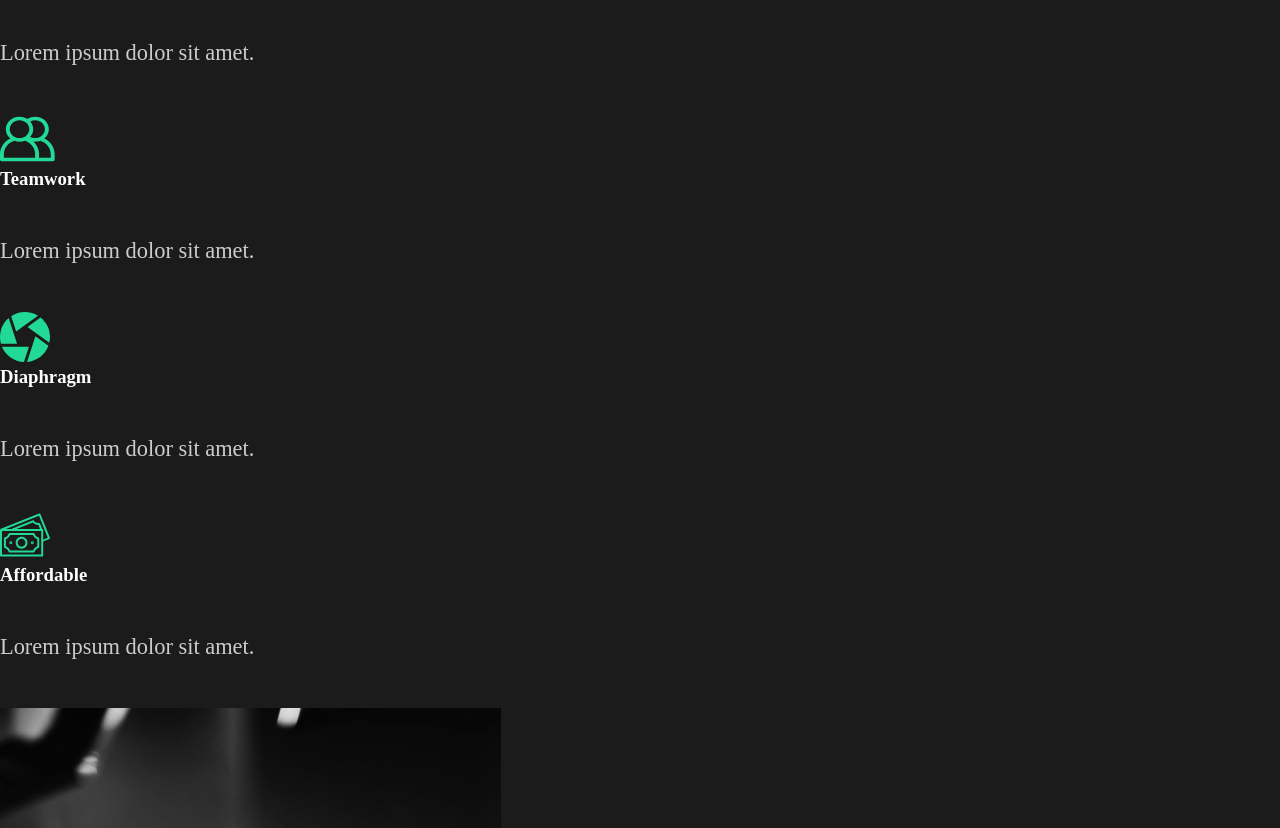
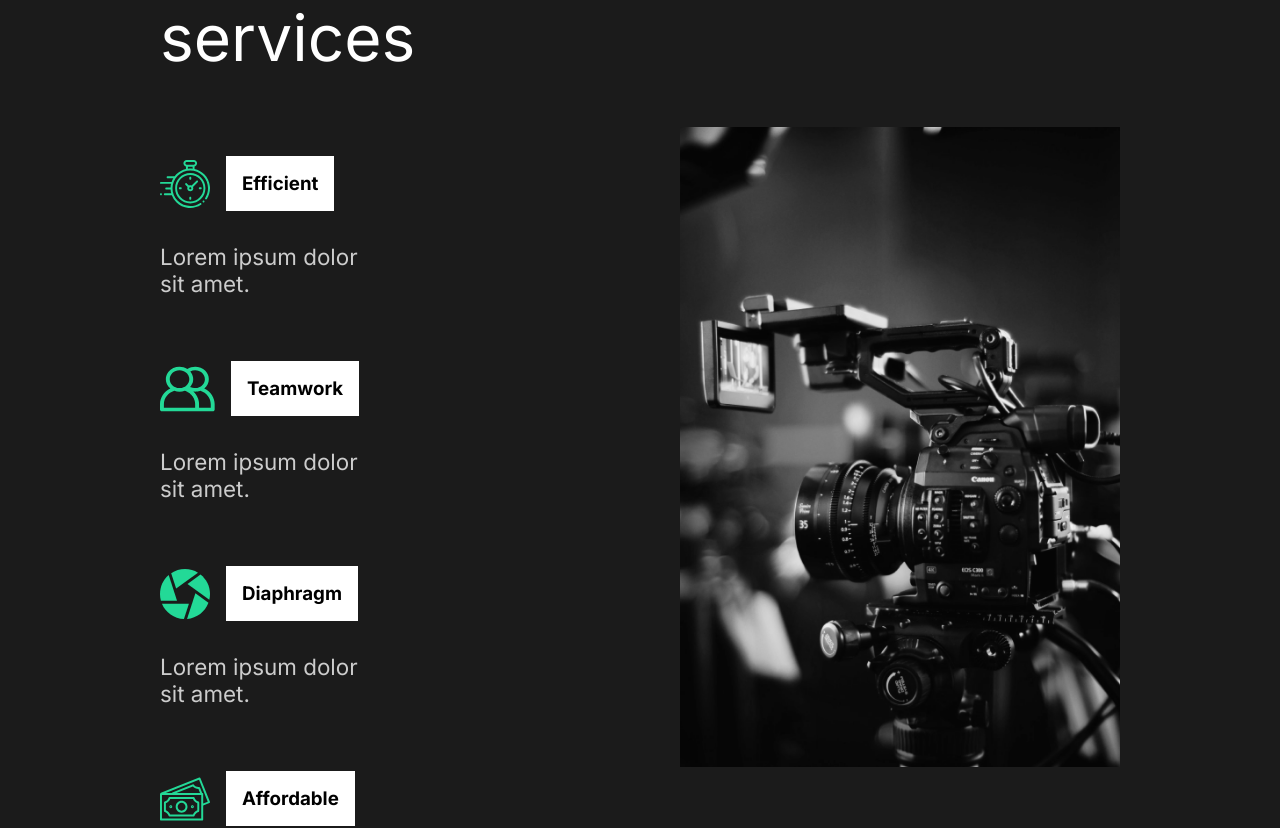
Before and after one commit to DevCarlosGuerrero/react-mock-portfolio, a React (Create React App) app: page / in a window 1280 px wide. Shown: the part 962-1790 px from the top of the page. Built offline with nearby package versions, Linux system fonts and the light colour scheme.

Commit message:
6. Styling Services

```diff
--- a/public/index.html
+++ b/public/index.html
@@ -1,14 +1,16 @@
 <!DOCTYPE html>
 <html lang="en">
+
 <head>
   <meta charset="utf-8" />
   <link rel="icon" href="%PUBLIC_URL%/favicon.ico" />
   <meta name="viewport" content="width=device-width, initial-scale=1" />
   <meta name="theme-color" content="#000000" />
-    <meta
-      name="description"
-      content="Web site created using create-react-app"
-    />
+  <meta name="description" content="Web site created using create-react-app" />
+  <!-- Google Fonts -->
+  <link rel="preconnect" href="https://fonts.googleapis.com">
+  <link rel="preconnect" href="https://fonts.gstatic.com" crossorigin>
+  <link href="https://fonts.googleapis.com/css2?family=Inter:wght@400;700&family=Lobster&display=swap" rel="stylesheet">
   <link rel="apple-touch-icon" href="%PUBLIC_URL%/logo192.png" />
   <!--
       manifest.json provides metadata used when your web app is installed on a
@@ -26,6 +28,7 @@
     -->
   <title>React App</title>
 </head>
+
 <body>
   <noscript>You need to enable JavaScript to run this app.</noscript>
   <div id="root"></div>
@@ -40,4 +43,5 @@
       To create a production bundle, use `npm run build` or `yarn build`.
     -->
 </body>
+
 </html>
--- a/src/components/AboutSection.js
+++ b/src/components/AboutSection.js
@@ -4,8 +4,9 @@
 
 import home1 from '../img/home1.png';
 
-// Import Styled
+// Import Styles
 import styled from 'styled-components';
+import { StyledAbout, StyledDescription, StyledImage, StyledHide } from '../styles';
 
 const AboutSection = () => {
     return (
@@ -32,41 +33,4 @@
     );
 };
 
-// Styled Components
-
-const StyledAbout = styled.div`
-    min-height: 90vh;
-    display: flex;
-    align-items: center;
-    justify-content: space-between;
-    padding: 5rem 10rem;
-    color: #fff;
-
-`;
-
-const StyledDescription = styled.div`
-    flex: 1;
-    padding-right: 5rem;
-
-    h2 {
-        font-size: lighter;
-    }
-
-`;
-
-const StyledImage = styled.div`
-    flex: 1;
-    overflow: hidden;
-
-    img {
-        width: 100%;
-        height: 80vh;
-        object-fit: cover;
-    }
-`;
-
-const StyledHide = styled.div`
-    overflow: hidden;
-`;
-
 export default AboutSection;
--- a/src/components/GlobalStyle.js
+++ b/src/components/GlobalStyle.js
@@ -10,9 +10,11 @@
 
 body {
     background: #1b1b1b;
+    font-family: 'Inter', sans-serif;
 }
 
 button {
+    font-family: 'Inter', sans-serif;
     font-weight: bold;
     font-size: 1.1rem;
     cursor: pointer;
--- a/src/components/ServicesSection.js
+++ b/src/components/ServicesSection.js
@@ -7,50 +7,86 @@
 import teamwork from '../img/teamwork.svg';
 
 //Import Images
+import home2 from '../img/home2.png';
 
-import home2 from '../img/home2.png';
+// Import Styles
+import styled from 'styled-components';
+import { StyledAbout, StyledDescription, StyledImage, StyledHide } from '../styles';
 
 const ServicesSection = () => {
     return (
-        <div className="services">
-            <div className="description">
+        <StyledServices>
+            <StyledDescription>
                 <h2>High <span>quality</span> services</h2>
-                <div className="cards">
-                    <div className="card">
+                <StyledCards>
+                    <StyledCard>
                         <div className="icon">
                             <img src={clock} alt="Clock Icon" />
                             <h3>Efficient</h3>
                         </div>
                         <p>Lorem ipsum dolor sit amet.</p>
-                    </div>
-                    <div className="card">
+                    </StyledCard>
+                    <StyledCard>
                         <div className="icon">
                             <img src={teamwork} alt="Teamwork Icon" />
                             <h3>Teamwork</h3>
                         </div>
                         <p>Lorem ipsum dolor sit amet.</p>
-                    </div>
-                    <div className="card">
+                    </StyledCard>
+                    <StyledCard>
                         <div className="icon">
                             <img src={diaphragm} alt="Diaphragm Icon" />
                             <h3>Diaphragm </h3>
                         </div>
                         <p>Lorem ipsum dolor sit amet.</p>
-                    </div>
-                    <div className="card">
+                    </StyledCard>
+                    <StyledCard>
                         <div className="icon">
                             <img src={money} alt="Money Icon" />
                             <h3>Affordable</h3>
                         </div>
                         <p>Lorem ipsum dolor sit amet.</p>
-                    </div>
-                </div>
-            </div>
-            <div className="img">
+                    </StyledCard>
+                </StyledCards>
+            </StyledDescription>
+            <StyledImage>
                 <img src={home2} alt="Picture of a camera" />
-            </div>
-        </div>
+            </StyledImage>
+        </StyledServices>
     )
 }
 
+const StyledServices = styled(StyledAbout)`
+
+    h2 {
+        padding-bottom: 5rem;
+    }
+
+    p {
+        width: 70%;
+        padding: 2rem 0rem 4rem 0rem;
+    }
+`;
+
+const StyledCards = styled.div`
+    display: flex;
+    flex-wrap: wrap;
+`;
+
+const StyledCard = styled.div`
+    flex-basis: 20rem;
+
+    .icon {
+        display: flex;
+        align-items: center;
+
+        h3 {
+            margin-left: 1rem;
+            background: #fff;
+            color: #000;
+            padding: 1rem;
+        }
+    }
+`;
+
 export default ServicesSection;
--- /dev/null
+++ b/src/styles.js
@@ -0,0 +1,36 @@
+import styled from "styled-components";
+
+export const StyledAbout = styled.div`
+    min-height: 90vh;
+    display: flex;
+    align-items: center;
+    justify-content: space-between;
+    padding: 5rem 10rem;
+    color: #fff;
+
+`;
+
+export const StyledDescription = styled.div`
+    flex: 1;
+    padding-right: 5rem;
+
+    h2 {
+        font-size: lighter;
+    }
+
+`;
+
+export const StyledImage = styled.div`
+    flex: 1;
+    overflow: hidden;
+
+    img {
+        width: 100%;
+        height: 80vh;
+        object-fit: cover;
+    }
+`;
+
+export const StyledHide = styled.div`
+    overflow: hidden;
+`;
```
Lines whose indentation alone changed are shown as unchanged.
